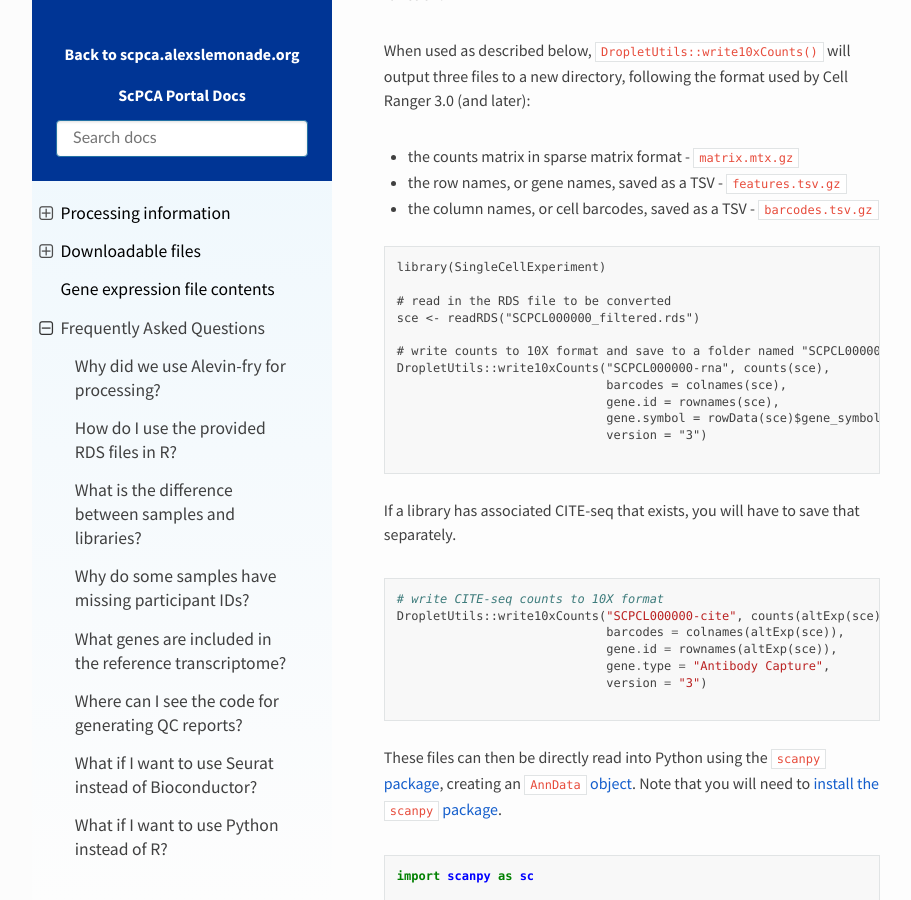
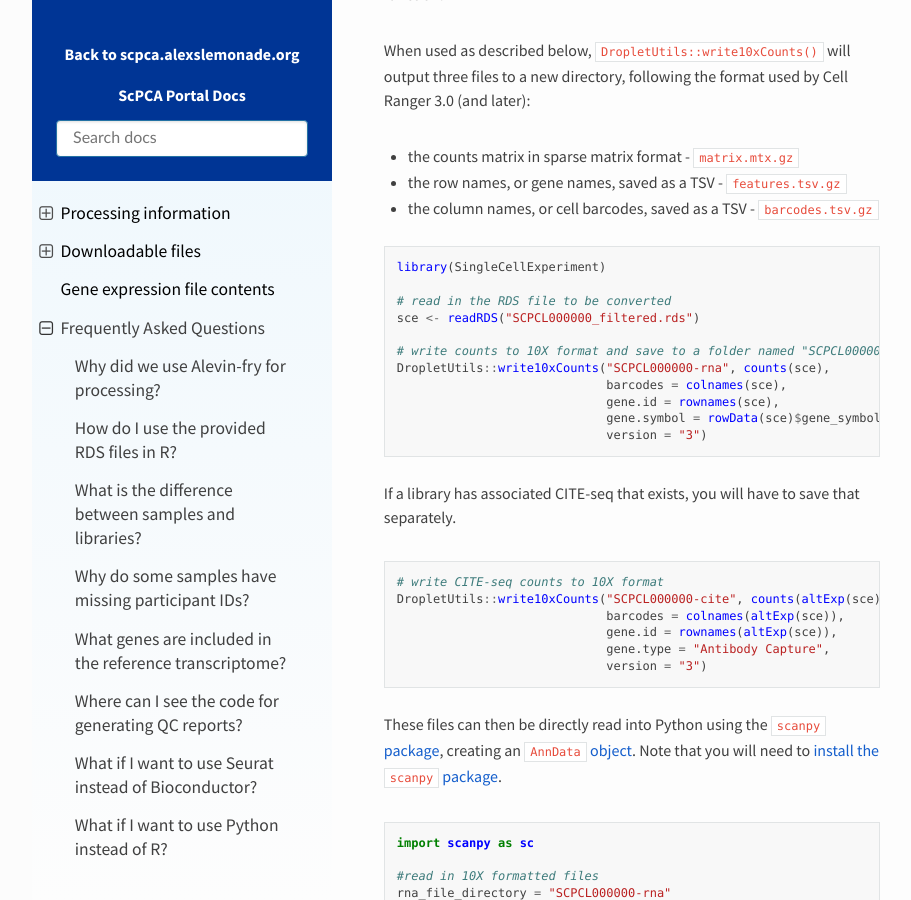
Before and after one commit to DongzeHE/scpca-docs, a Sphinx documentation site: the page built from docs/faq.md, in a window 1280 px wide and 900 px high, scrolled down 5214 px. Shown: the whole window, without its empty margins (158-1069 px from the left). Built offline with Sphinx 7.4.7 and the Read the Docs theme 2.0.0, drawn with Linux system fonts in a browser that asks for light colours.

Commit message:
Apply suggestions from code review
Co-authored-by: Joshua Shapiro <josh.shapiro@ccdatalab.org>

````diff
--- a/docs/faq.md
+++ b/docs/faq.md
@@ -130,7 +130,7 @@ When used as described below, `DropletUtils::write10xCounts()` will output three
 - the row names, or gene names, saved as a TSV - `features.tsv.gz`
 - the column names, or cell barcodes, saved as a TSV - `barcodes.tsv.gz`
 
-```
+```r
 library(SingleCellExperiment)
 
 # read in the RDS file to be converted
@@ -147,7 +147,7 @@ DropletUtils::write10xCounts("SCPCL000000-rna", counts(sce),
 
 If a library has associated CITE-seq that exists, you will have to save that separately.
 
-```
+```r
 # write CITE-seq counts to 10X format
 DropletUtils::write10xCounts("SCPCL000000-cite", counts(altExp(sce)),
                              barcodes = colnames(altExp(sce)),
@@ -160,7 +160,7 @@ DropletUtils::write10xCounts("SCPCL000000-cite", counts(altExp(sce)),
 These files can then be directly read into Python using the [`scanpy` package](https://scanpy.readthedocs.io/en/stable/), creating an [`AnnData` object](https://anndata.readthedocs.io/en/latest/index.html).
 Note that you will need to [install the `scanpy` package](https://scanpy.readthedocs.io/en/stable/installation.html).
 
-```
+```python
 import scanpy as sc
 
 #read in 10X formatted files
````
